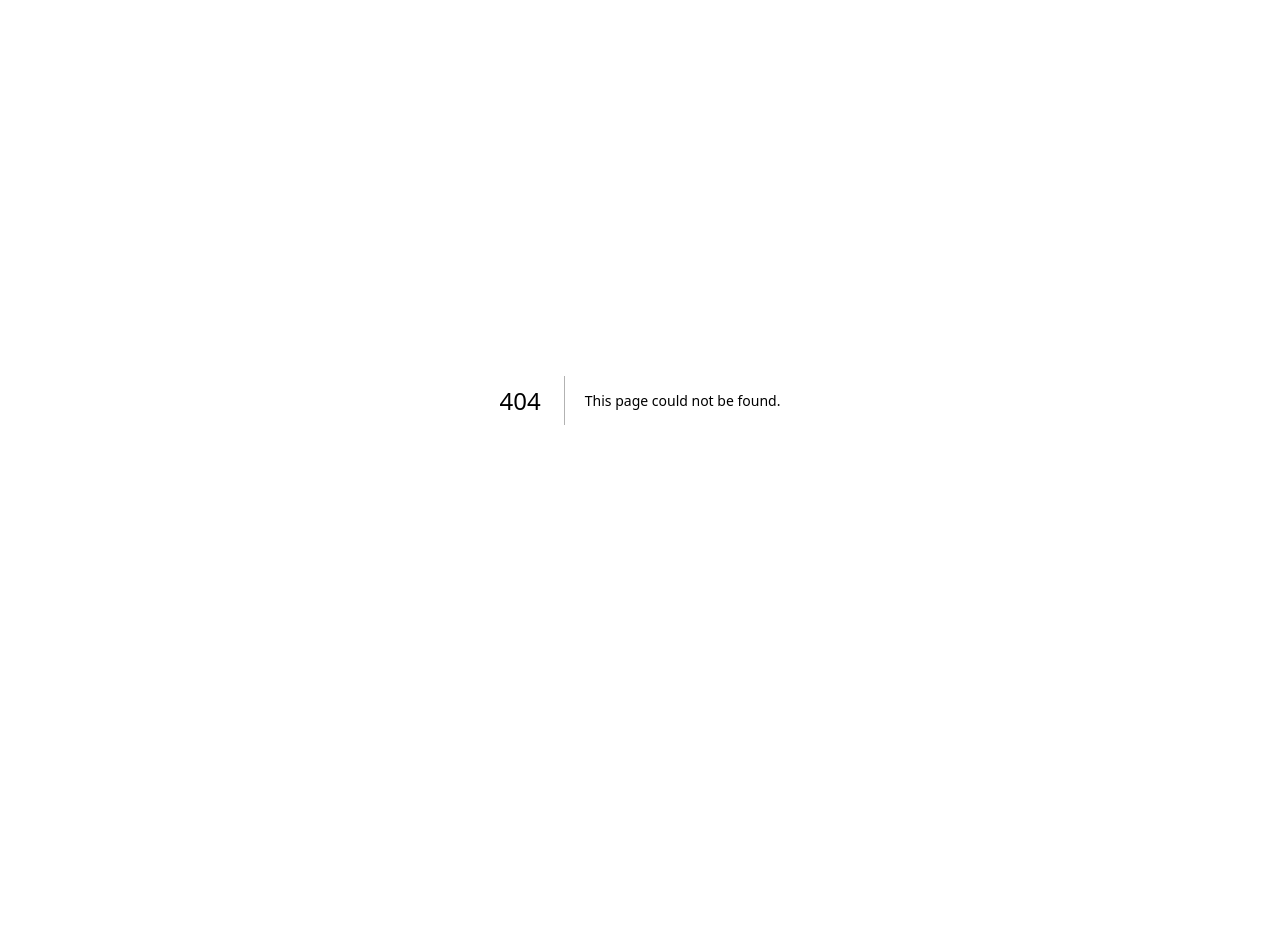
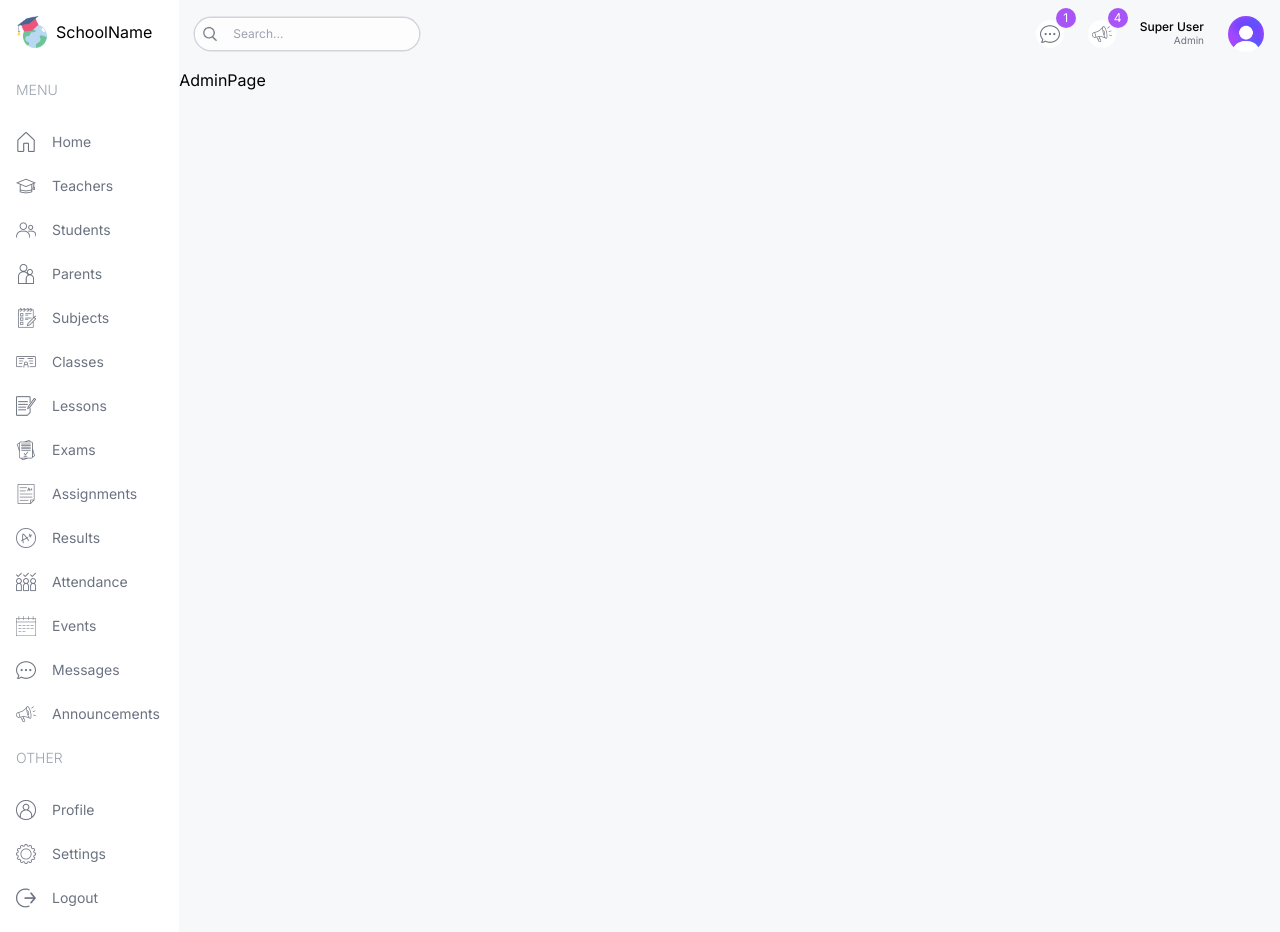
Before and after one commit to muhafs/school-management-system-101, a Next.js app: page /admin in a window 1280 px wide. Before the commit this address had no page. Before the commit the page ends 800 px from the top, so only its background shows below. Built offline with nearby package versions, Linux system fonts and the light colour scheme.

Commit message:
add dashboard layout: - menu - navbar

```diff
--- /dev/null
+++ b/src/app/(dashboard)/admin/page.tsx
@@ -0,0 +1,5 @@
+const AdminPage = () => {
+	return <div className="">AdminPage</div>
+}
+
+export default AdminPage
--- /dev/null
+++ b/src/app/(dashboard)/layout.tsx
@@ -0,0 +1,35 @@
+import Menu from '@/components/Menu'
+import Navbar from '@/components/Navbar'
+import Image from 'next/image'
+import Link from 'next/link'
+
+export default function DashboardLayout({
+	children,
+}: Readonly<{
+	children: React.ReactNode
+}>) {
+	return (
+		<div className="h-min-screen flex">
+			{/* Left */}
+			<div className="w-[14%] md:w-[8%] lg:w-[16%] xl:w-[14%] p-4">
+				{/* Logo */}
+				<Link href="/" className="flex items-center justify-center gap-2 lg:justify-start">
+					<Image src="/logo.png" alt="Logo" width={32} height={32} />
+					<span className="hidden lg:block">SchoolName</span>
+				</Link>
+
+				{/* Menu */}
+				<Menu />
+			</div>
+
+			{/* Right */}
+			<div className="bg-[#F7F8FA] w-[86%] md:w-[92%] lg:w-[84%] xl:w-[86%] overflow-scroll">
+				{/* Navbar */}
+				<Navbar />
+
+				{/* Content */}
+				{children}
+			</div>
+		</div>
+	)
+}
--- /dev/null
+++ b/src/app/(dashboard)/parent/page.tsx
@@ -0,0 +1,5 @@
+const ParentPage = () => {
+	return <div className="">ParentPage</div>
+}
+
+export default ParentPage
--- /dev/null
+++ b/src/app/(dashboard)/student/page.tsx
@@ -0,0 +1,5 @@
+const StudentPage = () => {
+	return <div className="">StudentPage</div>
+}
+
+export default StudentPage
--- /dev/null
+++ b/src/app/(dashboard)/teacher/page.tsx
@@ -0,0 +1,5 @@
+const TeacherPage = () => {
+	return <div className="">TeacherPage</div>
+}
+
+export default TeacherPage
--- /dev/null
+++ b/src/app/login/page.tsx
@@ -0,0 +1,5 @@
+const LoginPage = () => {
+	return <div className="">LoginPage</div>
+}
+
+export default LoginPage
--- a/src/app/page.tsx
+++ b/src/app/page.tsx
@@ -1,7 +1,5 @@
 const Homepage = () => {
-  return (
-    <div className=''>Homepage</div>
-  )
+	return <div className="">Homepage</div>
 }
 
 export default Homepage
--- a/src/components/Menu.tsx
+++ b/src/components/Menu.tsx
@@ -1,114 +1,137 @@
+import Image from 'next/image'
+import Link from 'next/link'
+
 const menuItems = [
 	{
-    title: "MENU",
+		title: 'MENU',
 		items: [
 			{
-        icon: "/home.png",
-        label: "Home",
-        href: "/",
-        visible: ["admin", "teacher", "student", "parent"],
+				icon: '/home.png',
+				label: 'Home',
+				href: '/',
+				visible: ['admin', 'teacher', 'student', 'parent'],
 			},
 			{
-        icon: "/teacher.png",
-        label: "Teachers",
-        href: "/list/teachers",
-        visible: ["admin", "teacher"],
+				icon: '/teacher.png',
+				label: 'Teachers',
+				href: '/list/teachers',
+				visible: ['admin', 'teacher'],
 			},
 			{
-        icon: "/student.png",
-        label: "Students",
-        href: "/list/students",
-        visible: ["admin", "teacher"],
+				icon: '/student.png',
+				label: 'Students',
+				href: '/list/students',
+				visible: ['admin', 'teacher'],
 			},
 			{
-        icon: "/parent.png",
-        label: "Parents",
-        href: "/list/parents",
-        visible: ["admin", "teacher"],
+				icon: '/parent.png',
+				label: 'Parents',
+				href: '/list/parents',
+				visible: ['admin', 'teacher'],
 			},
 			{
-        icon: "/subject.png",
-        label: "Subjects",
-        href: "/list/subjects",
-        visible: ["admin"],
+				icon: '/subject.png',
+				label: 'Subjects',
+				href: '/list/subjects',
+				visible: ['admin'],
 			},
 			{
-        icon: "/class.png",
-        label: "Classes",
-        href: "/list/classes",
-        visible: ["admin", "teacher"],
+				icon: '/class.png',
+				label: 'Classes',
+				href: '/list/classes',
+				visible: ['admin', 'teacher'],
 			},
 			{
-        icon: "/lesson.png",
-        label: "Lessons",
-        href: "/list/lessons",
-        visible: ["admin", "teacher"],
+				icon: '/lesson.png',
+				label: 'Lessons',
+				href: '/list/lessons',
+				visible: ['admin', 'teacher'],
 			},
 			{
-        icon: "/exam.png",
-        label: "Exams",
-        href: "/list/exams",
-        visible: ["admin", "teacher", "student", "parent"],
+				icon: '/exam.png',
+				label: 'Exams',
+				href: '/list/exams',
+				visible: ['admin', 'teacher', 'student', 'parent'],
 			},
 			{
-        icon: "/assignment.png",
-        label: "Assignments",
-        href: "/list/assignments",
-        visible: ["admin", "teacher", "student", "parent"],
+				icon: '/assignment.png',
+				label: 'Assignments',
+				href: '/list/assignments',
+				visible: ['admin', 'teacher', 'student', 'parent'],
 			},
 			{
-        icon: "/result.png",
-        label: "Results",
-        href: "/list/results",
-        visible: ["admin", "teacher", "student", "parent"],
+				icon: '/result.png',
+				label: 'Results',
+				href: '/list/results',
+				visible: ['admin', 'teacher', 'student', 'parent'],
 			},
 			{
-        icon: "/attendance.png",
-        label: "Attendance",
-        href: "/list/attendance",
-        visible: ["admin", "teacher", "student", "parent"],
+				icon: '/attendance.png',
+				label: 'Attendance',
+				href: '/list/attendance',
+				visible: ['admin', 'teacher', 'student', 'parent'],
 			},
 			{
-        icon: "/calendar.png",
-        label: "Events",
-        href: "/list/events",
-        visible: ["admin", "teacher", "student", "parent"],
+				icon: '/calendar.png',
+				label: 'Events',
+				href: '/list/events',
+				visible: ['admin', 'teacher', 'student', 'parent'],
 			},
 			{
-        icon: "/message.png",
-        label: "Messages",
-        href: "/list/messages",
-        visible: ["admin", "teacher", "student", "parent"],
+				icon: '/message.png',
+				label: 'Messages',
+				href: '/list/messages',
+				visible: ['admin', 'teacher', 'student', 'parent'],
 			},
 			{
-        icon: "/announcement.png",
-        label: "Announcements",
-        href: "/list/announcements",
-        visible: ["admin", "teacher", "student", "parent"],
+				icon: '/announcement.png',
+				label: 'Announcements',
+				href: '/list/announcements',
+				visible: ['admin', 'teacher', 'student', 'parent'],
 			},
 		],
 	},
 	{
-    title: "OTHER",
+		title: 'OTHER',
 		items: [
 			{
-        icon: "/profile.png",
-        label: "Profile",
-        href: "/profile",
-        visible: ["admin", "teacher", "student", "parent"],
+				icon: '/profile.png',
+				label: 'Profile',
+				href: '/profile',
+				visible: ['admin', 'teacher', 'student', 'parent'],
 			},
 			{
-        icon: "/setting.png",
-        label: "Settings",
-        href: "/settings",
-        visible: ["admin", "teacher", "student", "parent"],
+				icon: '/setting.png',
+				label: 'Settings',
+				href: '/settings',
+				visible: ['admin', 'teacher', 'student', 'parent'],
 			},
 			{
-        icon: "/logout.png",
-        label: "Logout",
-        href: "/logout",
-        visible: ["admin", "teacher", "student", "parent"],
+				icon: '/logout.png',
+				label: 'Logout',
+				href: '/logout',
+				visible: ['admin', 'teacher', 'student', 'parent'],
 			},
 		],
 	},
-];
+]
+
+const Menu = () => {
+	return (
+		<div className="mt-4 text-sm">
+			{menuItems.map((section) => (
+				<div className="flex flex-col gap-2" key={section.title}>
+					<span className="hidden lg:block text-gray-400 font-light my-4">{section.title}</span>
+					{section.items.map((item) => (
+						<Link key={item.label} href={item.href} className="flex items-center justify-center lg:justify-start gap-4 text-gray-500 py-2">
+							<Image src={item.icon} alt={item.label} width={20} height={20} />
+							<span className="hidden lg:block">{item.label}</span>
+						</Link>
+					))}
+				</div>
+			))}
+		</div>
+	)
+}
+
+export default Menu
--- /dev/null
+++ b/src/components/Navbar.tsx
@@ -0,0 +1,37 @@
+import Image from 'next/image'
+
+const Navbar = () => {
+	return (
+		<div className="flex items-center justify-between p-4">
+			{/* Search Bar */}
+			<div className="hidden md:flex items-center gap-2 text-xs rounded-full ring-[1.5px] ring-gray-300 px-2 bg-white/75">
+				<Image src="/search.png" alt="Search" width={14} height={14} />
+				<input type="text" placeholder="Search..." className="w-[200px] bg-transparent p-2 outline-none" />
+			</div>
+
+			{/* Profile Settings */}
+			<div className="flex items-center gap-6 justify-end w-full">
+				{/* Messages */}
+				<div className="flex items-center justify-center cursor-pointer size-7 bg-white rounded-full relative">
+					<Image src="/message.png" alt="message icon" width={20} height={20} />
+					<span className="absolute size-5 -top-3 -right-3 bg-purple-500 text-white flex items-center justify-center rounded-full text-xs">1</span>
+				</div>
+
+				{/* Announcements */}
+				<div className="flex items-center justify-center cursor-pointer size-7 bg-white rounded-full relative">
+					<Image src="/announcement.png" alt="announcement icon" width={20} height={20} />
+					<span className="absolute size-5 -top-3 -right-3 bg-purple-500 text-white flex items-center justify-center rounded-full text-xs">4</span>
+				</div>
+
+				{/* Profile */}
+				<div className="flex flex-col">
+					<span className="leading-3 text-xs font-medium">Super User</span>
+					<span className="text-[10px] text-right text-gray-500">Admin</span>
+				</div>
+				<Image src="/avatar.png" alt="avatar" width={36} height={36} className="rounded-full" />
+			</div>
+		</div>
+	)
+}
+
+export default Navbar
```
Lines whose indentation alone changed are shown as unchanged.
